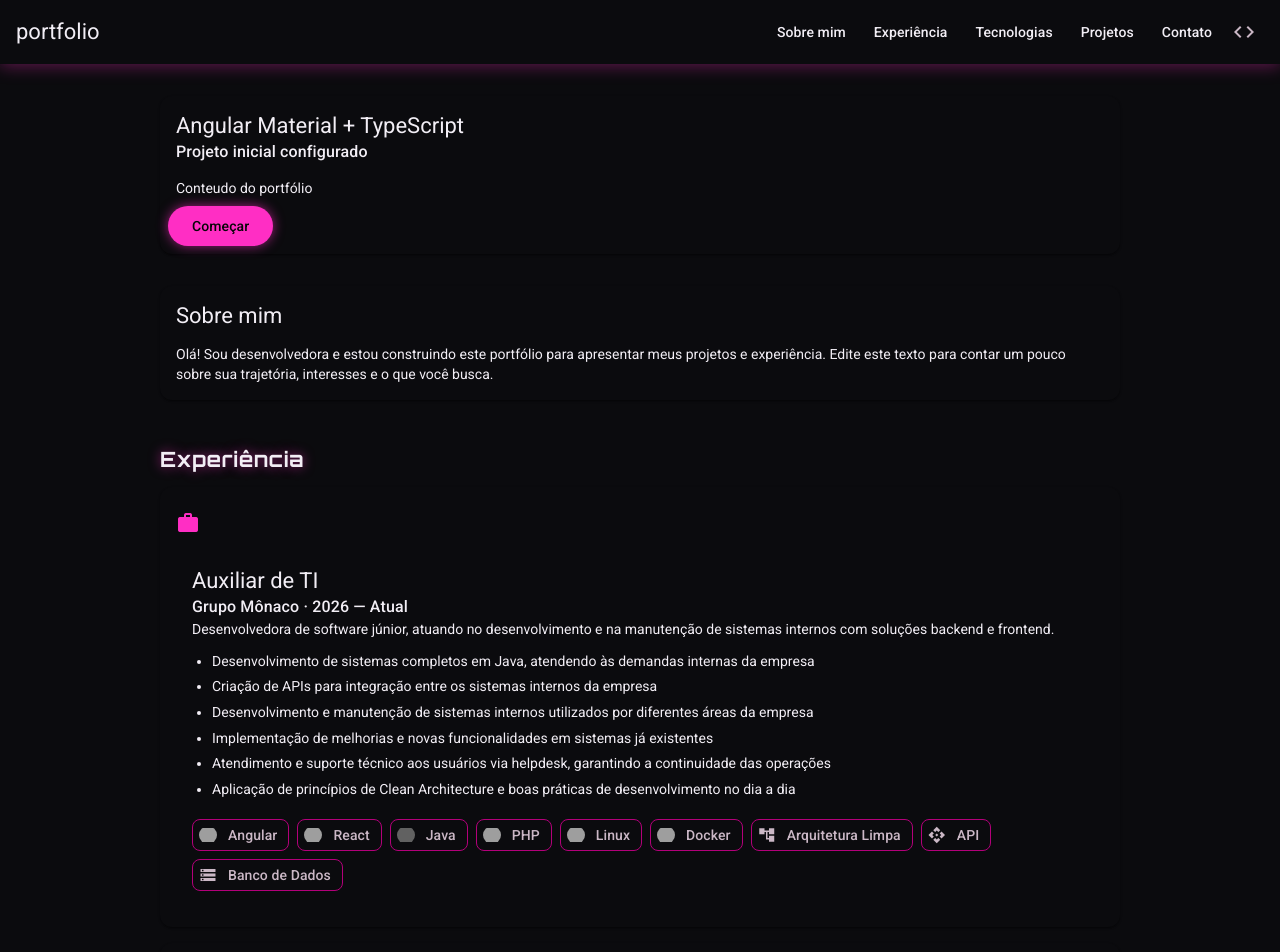
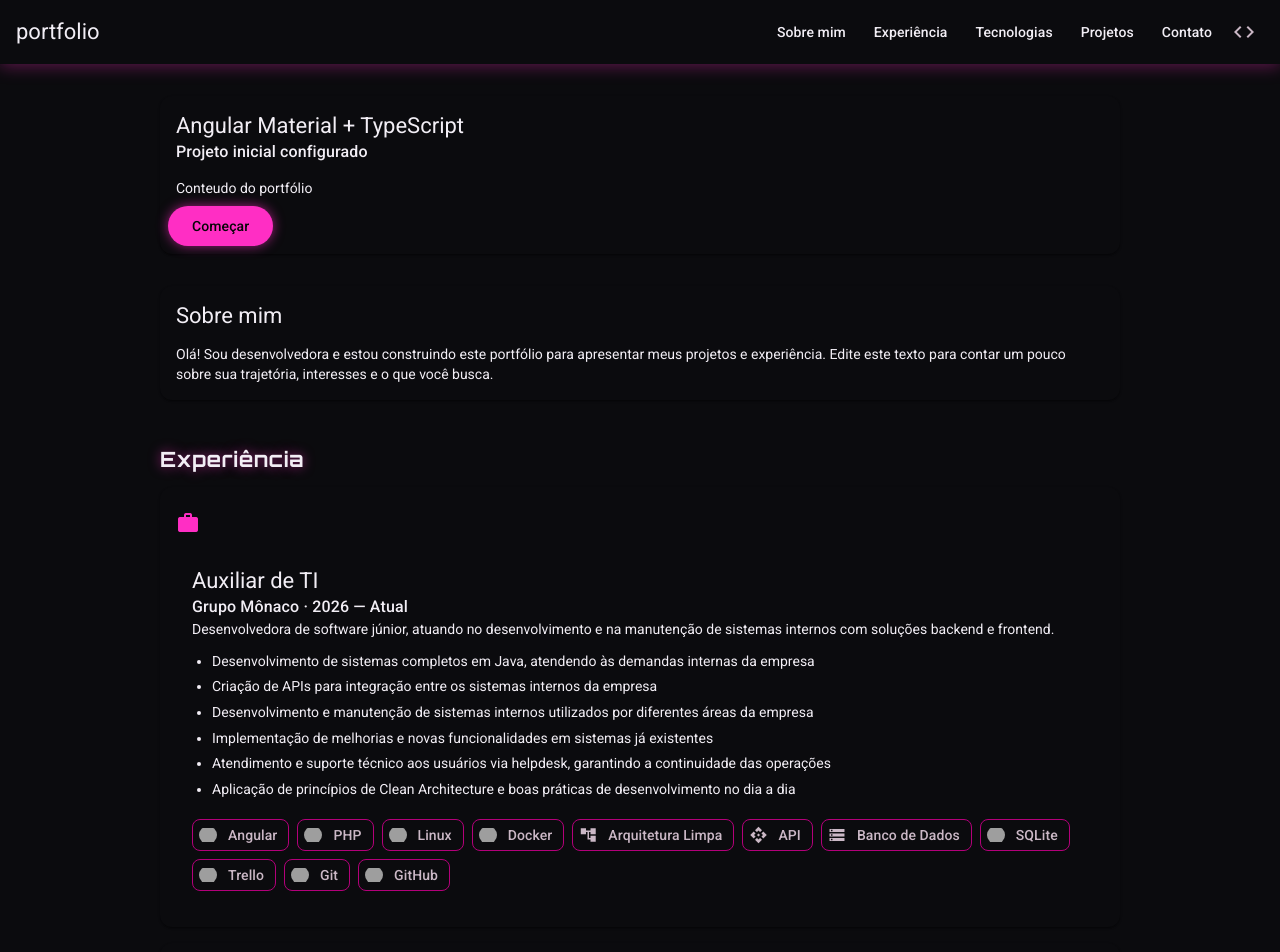
Before and after one commit to MariaClaraCorecha/portfolio, an Angular app: page / in a window 1280 px wide. Shown: the top 952 px of the page. Built offline with nearby package versions, Linux system fonts and the light colour scheme; grey boxes are pictures that could not be loaded.

Commit message:
feat: update technologies list in experience component with additional tools

```diff
--- a/src/app/experience/experience.ts
+++ b/src/app/experience/experience.ts
@@ -37,14 +37,16 @@ export class Experience {
       ],
       technologies: [
         'Angular',
-        'React',
-        'Java',
         'PHP',
         'Linux',
         'Docker',
         'Arquitetura Limpa',
         'API',
         'Banco de Dados',
+        'SQLite',
+        'Trello',
+        'Git',
+        'GitHub',
       ],
     },
     {
```
